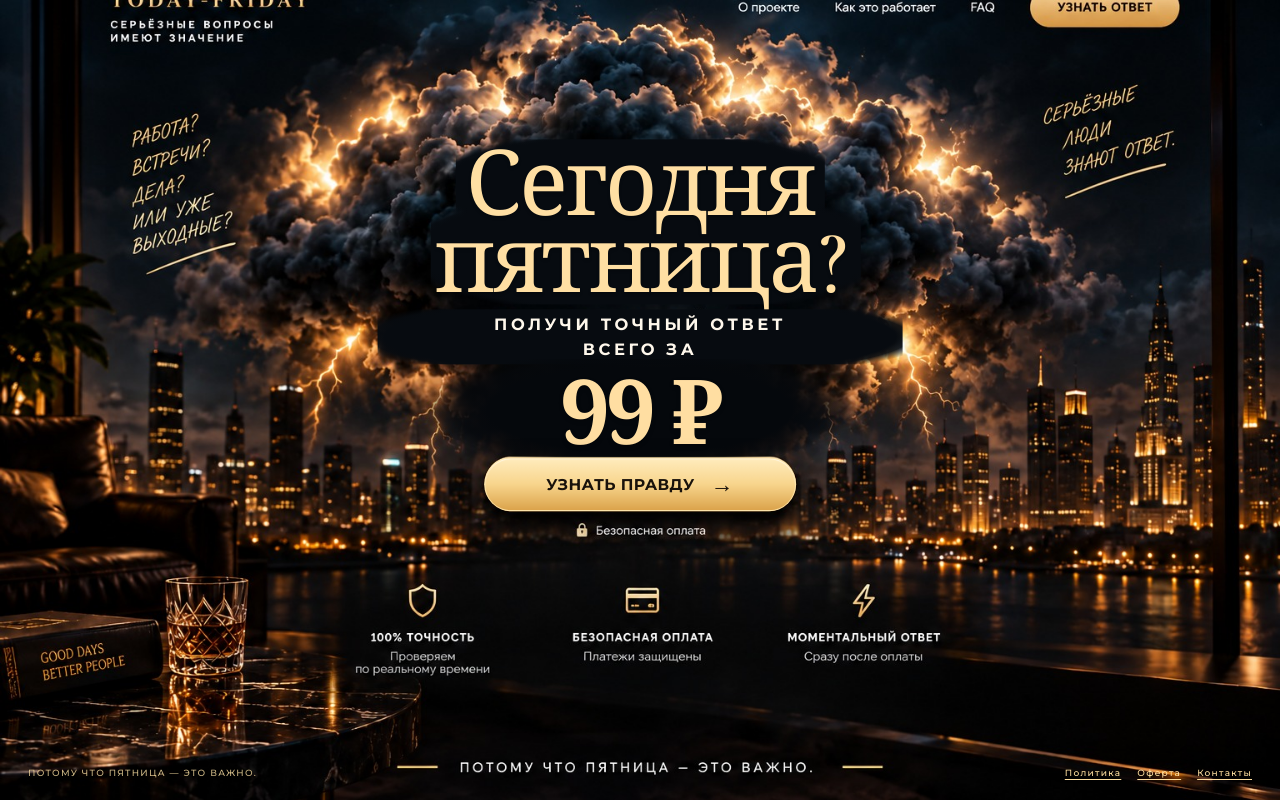
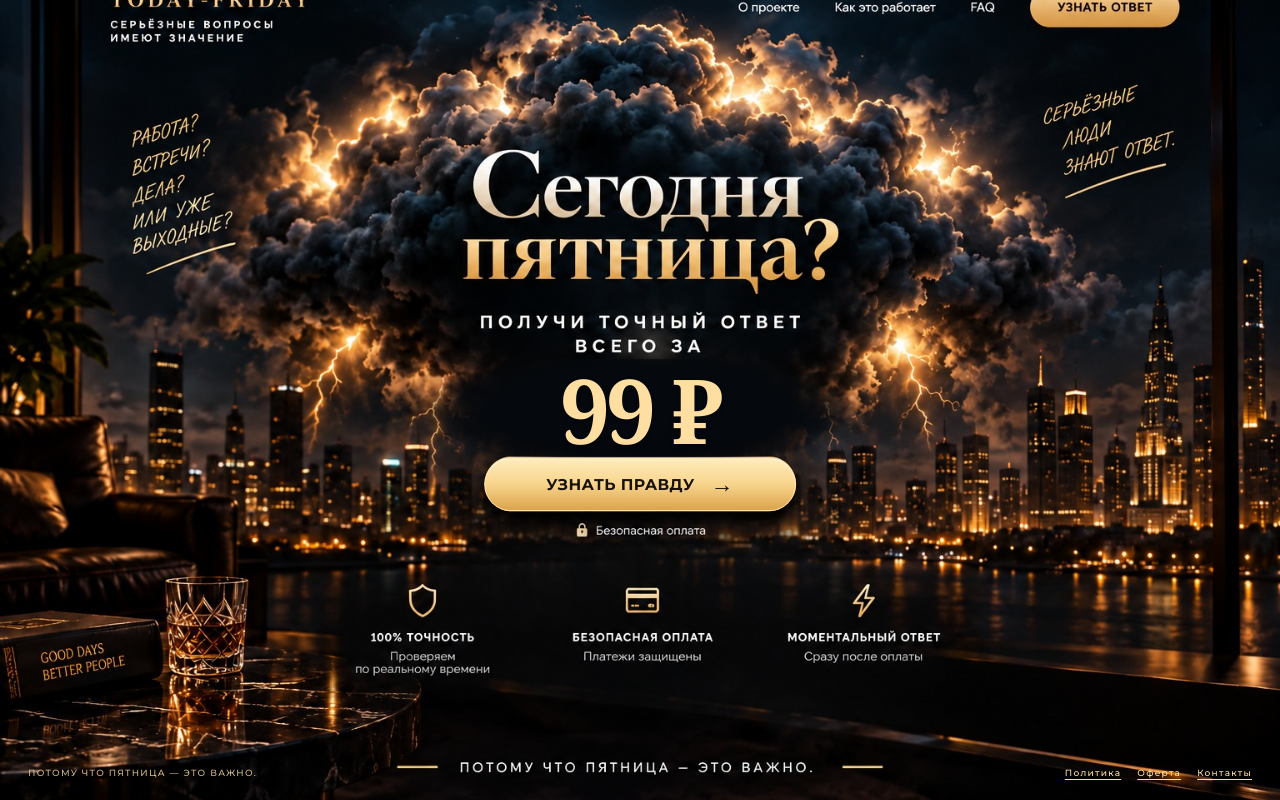
Before and after one commit to AlfonsMaybach/today-friday, a Next.js app: page / in a window 1280 px wide. Built offline with nearby package versions, Linux system fonts and the light colour scheme.

Commit message:
Restore original V4.1 lettering from artwork; remove duplicate masked headings

```diff
--- a/app/page.js
+++ b/app/page.js
@@ -199,8 +199,6 @@ export default function Home() {
     <main className={`experience desktop-experience phase-${phase}`}>
       <div className="hero-stage">
         <Image className="hero-art" src="/city-storm-v41-shadow-fixed.jpg" alt="Ночной город и грозовое облако" fill priority sizes="100vw" unoptimized />
-        <div className="hero-heading"><h1>Сегодня<br />пятница?</h1></div>
-        <p className="hero-subheading">ПОЛУЧИ ТОЧНЫЙ ОТВЕТ<br />ВСЕГО ЗА</p>
         <div className="hero-live-price" aria-label={`Стоимость: ${paymentAmount} рублей`}><span aria-hidden="true">{paymentAmount} ₽</span></div>
         {phase === 'idle' && <><button className="truth-button" onClick={start}><span>Узнать правду</span><b aria-hidden="true">→</b></button>{emailOpen && <form className="email-form" onSubmit={start}><strong>К оплате сейчас: {paymentAmount} ₽</strong><label>Укажите email для электронного чека<input type="email" value={email} onChange={(event) => setEmail(event.target.value)} autoComplete="email" required placeholder="you@example.com" /><button type="submit">Перейти к оплате</button></label><p className="privacy-note">Email нужен только для электронного чека. <a href="/privacy">Политика обработки персональных данных</a>.</p></form>}</>}
       </div>
```
